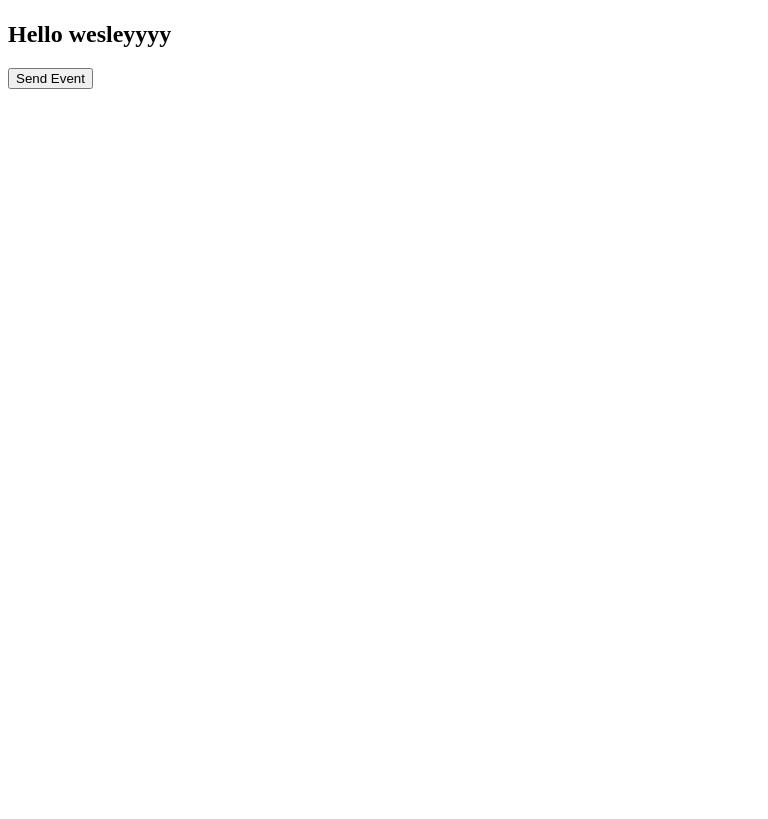
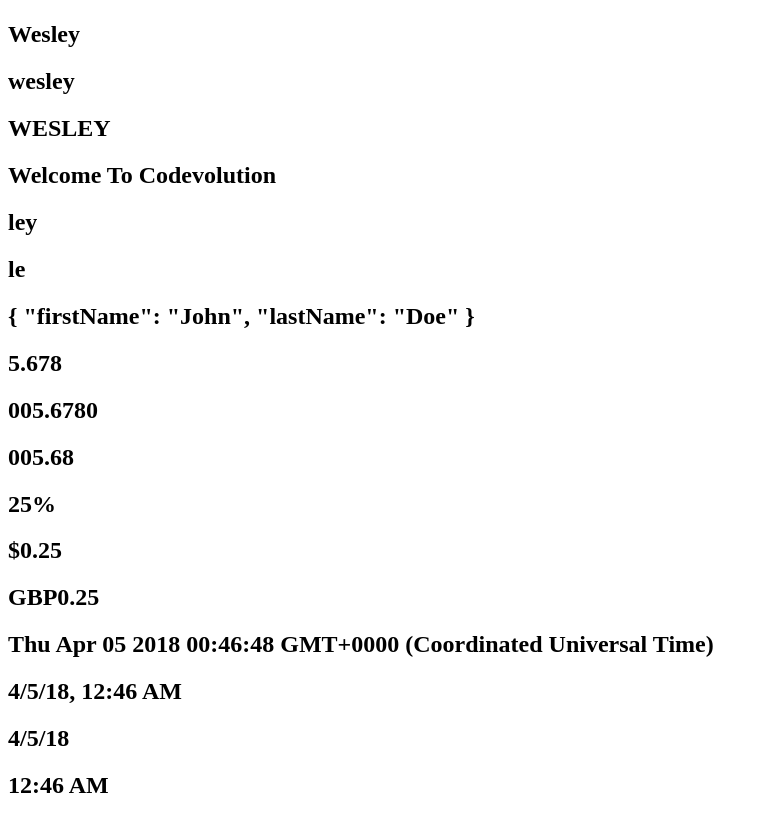
Before and after one commit to wzebrick/Angular-Codevolution, an Angular app in the folder binding/: page / in a window 1280 px wide. Shown: the whole page, without its empty margins (0-768 px from the left). Built offline with nearby package versions, Linux system fonts and the light colour scheme.

Commit message:
Piping, changes the data for the view, only. Not the value in the class

```diff
--- a/binding/src/app/app.component.html
+++ b/binding/src/app/app.component.html
@@ -4,4 +4,4 @@
     {{message}}
   </h1>
 </div>
-<test-component-selector (childEvent)="message=$event" [parentData]="name"></test-component-selector>
+<test-component-selector></test-component-selector>
--- a/binding/src/app/app.component.ts
+++ b/binding/src/app/app.component.ts
@@ -7,7 +7,6 @@
 })
 export class AppComponent {
 
-  public name = "wesleyyyy";
-  public message = "";
+
   title = 'app';
 }
--- a/binding/src/app/test/test.component.ts
+++ b/binding/src/app/test/test.component.ts
@@ -6,25 +6,48 @@
 
   template: `
 
-        <h2> {{ 'Hello ' + name }}</h2>
-        <button (click) = "fireEvent()" >Send Event</button>
-           `,
+        <h2> {{ name }}</h2>
+        <h2> {{ name | lowercase }}</h2>
+        <h2> {{ name | uppercase }}</h2>
+        <h2> {{ message | titlecase }}</h2>
+        <h2> {{ name | slice:3 }}</h2>
+        <h2> {{ name | slice:3:5 }}</h2>
+        <!-- Json pipe-->
+        <h2> {{person | json }}</h2>
+
+        <h2>{{5.678 |number:'1.2-3'}}</h2>
+        <h2>{{5.678 |number:'3.4-5'}}</h2>
+        <h2>{{5.678 |number:'3.1-2'}}</h2>
+
+        <h2>{{0.25 | percent}} </h2>
+
+        <h2>{{0.25 | currency }}</h2>
+        <h2>{{0.25 | currency: 'GBP' : 'code'}}</h2>
+
+        <h2>{{ date  }}</h2>
+        <h2>{{ date | date:'short'}}</h2>
+        <h2>{{ date | date:'shortDate'}}</h2>
+        <h2>{{ date | date:'shortTime'}}</h2>
+
+
+        `,
   styles: []
 })
 export class TestComponent implements OnInit {
 
-  @Input('parentData') public name;
+  public name ="Wesley";
+  public message = "Welcome to Codevolution";
+  public person = {
+    "firstName": "John",
+    "lastName": "Doe"
+  }
 
-  @Output() public childEvent = new EventEmitter();
-
+  public date = new Date();
   constructor() { }
 
   ngOnInit() {
   }
 
-  fireEvent(){
-    this.childEvent.emit('hey codevolution');
-  }
 }
 
 
```
